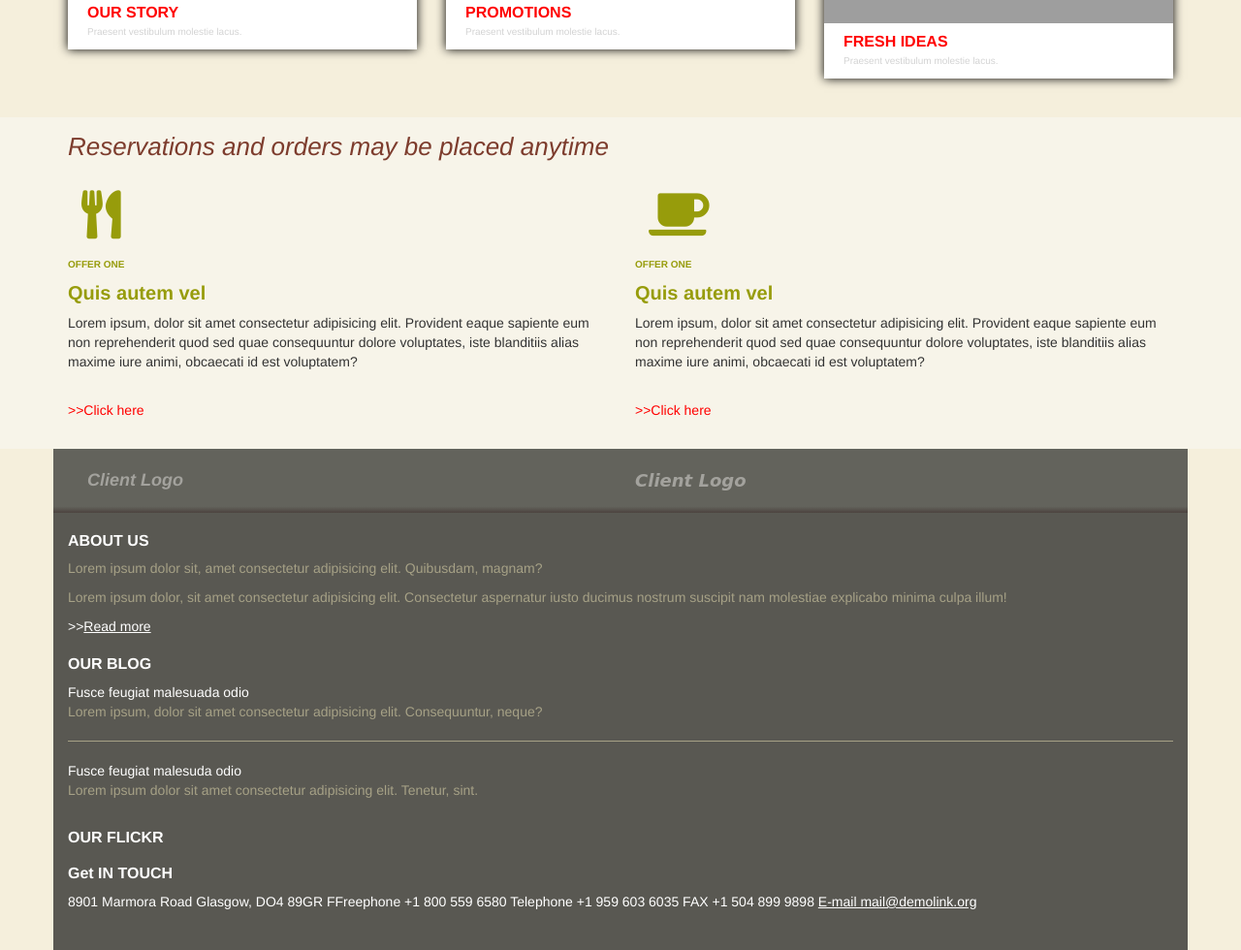
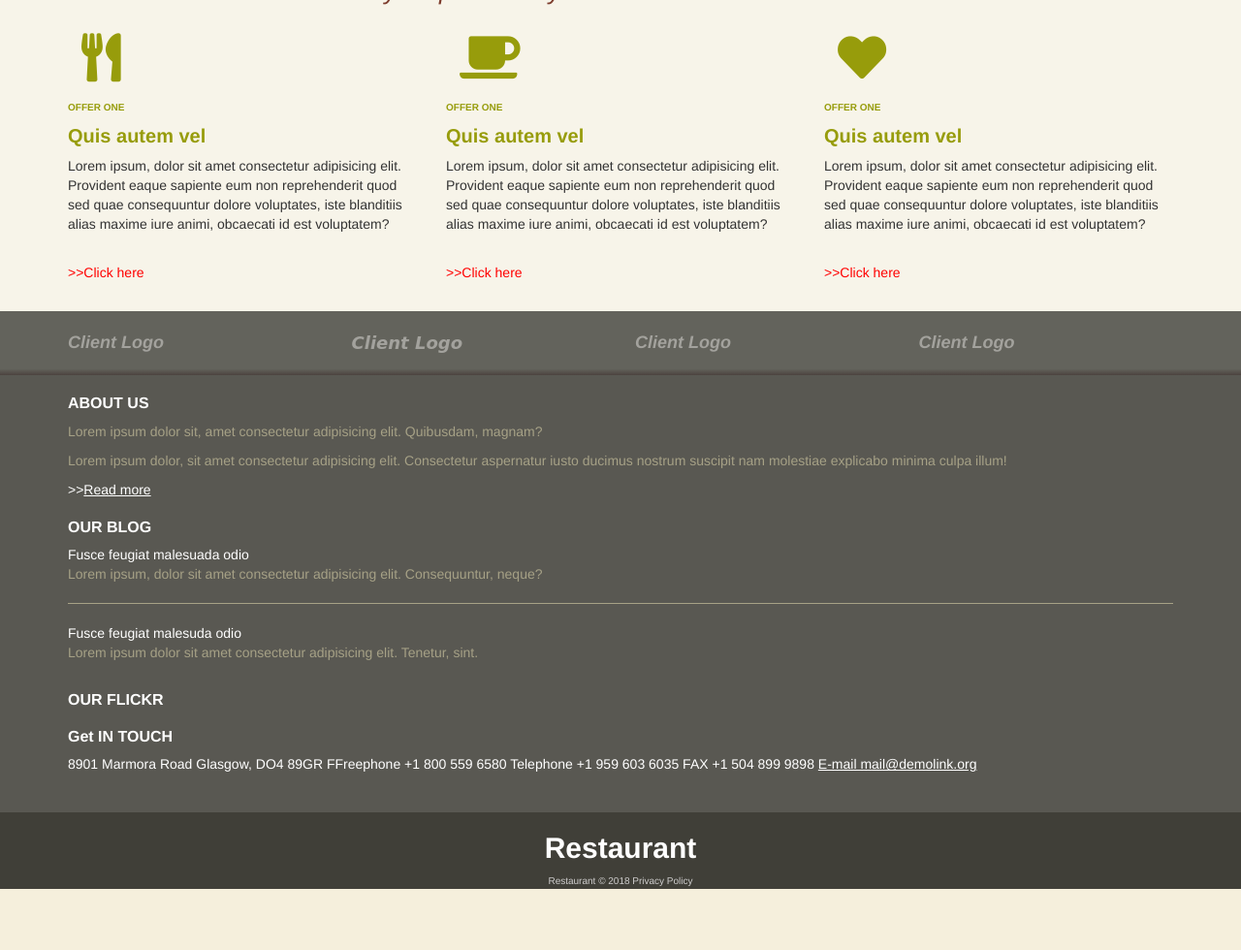
Before and after one commit to edaniels20/restaurant-project, a plain HTML site: page index.html in a window 1280 px wide. Shown: the part 1640-2620 px from the top of the page at 97% size. After the commit the page ends 2557 px from the top, so only its background shows below. Drawn offline with nearby package versions, Linux system fonts and the light colour scheme; grey boxes are pictures that could not be loaded; a web font is replaced by a local one.

Commit message:
fixed image sizing did some tablet rules

```diff
--- a/css/style.scss
+++ b/css/style.scss
@@ -234,6 +234,16 @@ body {
     margin-bottom: 10px;
 }
 
+.heart {
+    display: none;
+}
+
+@media (min-width: 768px) {
+    .heart {
+        display: block;
+    }
+}
+
 .footer {
     background-color: #595852;
 }
@@ -256,6 +266,16 @@ body {
 
 .client-logo-cursive {
     font-family: 'Cedarville Cursive', cursive;
+}
+
+.client-hide-xs {
+    display: none;
+}
+
+@media (min-width: 768px) {
+    .client-hide-xs {
+        display: block;
+    }
 }
 
 .footer-lower {
--- a/index.html
+++ b/index.html
@@ -140,15 +140,22 @@
                 <div class="col-xs-12">
                     <h2>Reservations and orders may be placed anytime</h2>
                 </div>
-                <div class="col-xs-6">
+                <div class="col-xs-6 col-sm-4">
                     <h3><i class="fas fa-utensils"></i></h3>
                     <span>OFFER ONE</span>
                     <h4>Quis autem vel</h4>
                     <p>Lorem ipsum, dolor sit amet consectetur adipisicing elit. Provident eaque sapiente eum non reprehenderit quod sed quae consequuntur dolore voluptates, iste blanditiis alias maxime iure animi, obcaecati id est voluptatem?</p>
                     <a href="#">>>Click here</a>
                 </div>
-                <div class="col-xs-6">
+                <div class="col-xs-6 col-sm-4">
                     <h3><i class="fas fa-coffee"></i></h3>
+                    <span>OFFER ONE</span>
+                    <h4>Quis autem vel</h4>
+                    <p>Lorem ipsum, dolor sit amet consectetur adipisicing elit. Provident eaque sapiente eum non reprehenderit quod sed quae consequuntur dolore voluptates, iste blanditiis alias maxime iure animi, obcaecati id est voluptatem?</p>
+                    <a href="#">>>Click here</a>
+                </div>
+                <div class="col-sm-4 heart">
+                    <h3><i class="fas fa-heart"></i></h3>
                     <span>OFFER ONE</span>
                     <h4>Quis autem vel</h4>
                     <p>Lorem ipsum, dolor sit amet consectetur adipisicing elit. Provident eaque sapiente eum non reprehenderit quod sed quae consequuntur dolore voluptates, iste blanditiis alias maxime iure animi, obcaecati id est voluptatem?</p>
@@ -157,15 +164,26 @@
             </div>
         </div>
     </div>
-    <div class="container footer">
-        <div class="row client-logo">
-            <div class="col-xs-6">
+    <div class="client-logo">
+        <div class="container">
+            <div class="row">
+                <div class="col-xs-6 col-sm-3">
                     <a href="#">Client Logo</a>
                 </div>
-            <div class="col-xs-6 client-logo-cursive">
+                <div class="col-xs-6 col-sm-3 client-logo-cursive">
+                    <a href="#">Client Logo</a>
+                </div>
+                <div class="col-sm-3 client-hide-xs">
+                    <a href="#">Client Logo</a>
+                </div>
+                <div class="col-sm-3 client-hide-xs">
                     <a href="#">Client Logo</a>
                 </div>
             </div>
+        </div>
+    </div>
+    <div class="footer">
+        <div class="container">
             <div class="row footer-lower">
                 <div class="col-xs-12">
                     <h2>ABOUT US</h2>
@@ -195,6 +213,7 @@
                 </div>
             </div>
         </div>
+    </div>
     <div class="footer-lower-wrapper">
         <div class="container">
             <div class="row">
```
Also changed, not shown: css/style.css, img/hero1.jpg, 1 other file. Lines whose indentation alone changed are shown as unchanged.
